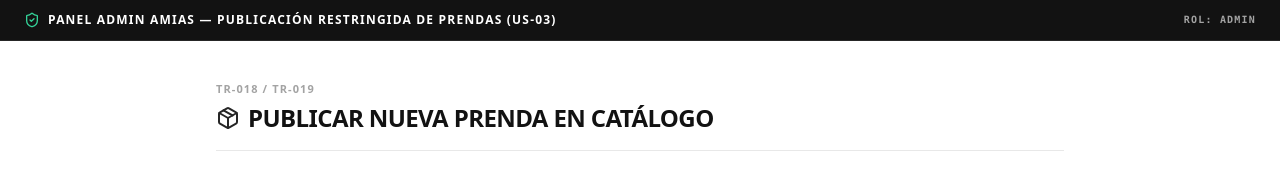
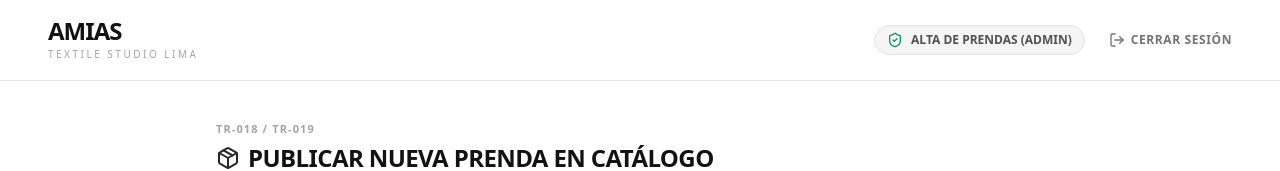
Before and after one commit to LeonidCJ/AMIAS, a Next.js app in the folder frontend/: page /admin/products/new in a window 1280 px wide. Shown: the top 171 px of the page. Built offline with nearby package versions, Linux system fonts and the light colour scheme; no server answers.

Commit message:
feat: add exact prototype Cerrar Sesion logout button in admin headers

```diff
--- a/frontend/app/admin/production/page.tsx
+++ b/frontend/app/admin/production/page.tsx
@@ -1,6 +1,7 @@
 'use client';
 
 import React, { useEffect, useState } from 'react';
+import { useRouter } from 'next/navigation';
 import {
   Scissors,
   Download,
@@ -11,6 +12,7 @@ import {
   ArrowRight,
   ShieldCheck,
   Sparkles,
+  LogOut,
 } from 'lucide-react';
 import { formatCurrencyPEN } from '../../../lib/utils/format-currency';
 
@@ -36,6 +38,7 @@ interface PriorityQueueItem {
 }
 
 export default function AdminProductionPage() {
+  const router = useRouter();
   const [queue, setQueue] = useState<PriorityQueueItem[]>([]);
   const [loading, setLoading] = useState(true);
   const [error, setError] = useState<string | null>(null);
@@ -108,6 +111,11 @@ export default function AdminProductionPage() {
     }
   };
 
+  const handleLogoutAdmin = () => {
+    localStorage.removeItem('access_token');
+    router.push('/login');
+  };
+
   const exportSalesDatasetJSON = () => {
     const dataStr = 'data:text/json;charset=utf-8,' + encodeURIComponent(JSON.stringify(queue, null, 2));
     const downloadAnchor = document.createElement('a');
@@ -126,17 +134,28 @@ export default function AdminProductionPage() {
         <span>CONSOLA OPERATIVA TALLER AMIAS • ORDENAMIENTO POR URGENCIA DE SHOW</span>
       </div>
 
-      {/* Header Superior */}
+      {/* Header Superior matching login_admin_predictivo.html */}
       <header className="border-b border-[#e8e8e8] bg-white sticky top-0 z-40">
         <div className="max-w-7xl mx-auto px-6 lg:px-12 h-20 flex items-center justify-between">
-          <div>
+          <button onClick={() => router.push('/catalog')} className="text-left cursor-pointer">
             <span className="text-2xl font-extrabold tracking-[-0.04em] uppercase block leading-none">AMIAS</span>
             <span className="text-[10px] tracking-[0.25em] text-neutral-400 uppercase font-sans mt-1 block">Textile Studio Lima</span>
-          </div>
+          </button>
 
-          <div className="text-xs uppercase font-semibold text-neutral-600 flex items-center gap-2 px-3 py-1.5 bg-neutral-100 border border-neutral-200 rounded-full">
-            <ShieldCheck className="w-4 h-4 text-emerald-600" />
-            <span>Módulo 3: Producción & Dataset</span>
+          <div className="flex items-center gap-6">
+            <div className="hidden sm:flex items-center gap-2 px-3 py-1.5 bg-neutral-100 border border-neutral-200 rounded-full text-xs font-semibold text-neutral-600 uppercase">
+              <ShieldCheck className="w-4 h-4 text-emerald-600" />
+              <span>Panel Operativo Taller</span>
+            </div>
+
+            {/* Logout Button matching login_admin_predictivo.html */}
+            <button
+              onClick={handleLogoutAdmin}
+              className="text-xs uppercase tracking-wider font-bold text-neutral-500 hover:text-red-600 transition flex items-center gap-1.5 cursor-pointer"
+            >
+              <LogOut className="w-4 h-4" />
+              <span>Cerrar Sesión</span>
+            </button>
           </div>
         </div>
       </header>
--- a/frontend/app/admin/products/new/page.tsx
+++ b/frontend/app/admin/products/new/page.tsx
@@ -1,6 +1,7 @@
 'use client';
 
 import React, { useEffect, useState } from 'react';
+import { useRouter } from 'next/navigation';
 import { useForm } from 'react-hook-form';
 import { zodResolver } from '@hookform/resolvers/zod';
 import { z } from 'zod';
@@ -15,6 +16,7 @@ import {
   CheckSquare,
   Square,
   ArrowRight,
+  LogOut,
 } from 'lucide-react';
 
 interface ConcertEvent {
@@ -53,6 +55,7 @@ const productSchema = z.object({
 type ProductFormData = z.infer<typeof productSchema>;
 
 export default function NewProductAdminPage() {
+  const router = useRouter();
   const [events, setEvents] = useState<ConcertEvent[]>([]);
   const [cuts, setCuts] = useState<TextileCut[]>([]);
   const [sizes, setSizes] = useState<TextileSize[]>([]);
@@ -125,6 +128,11 @@ export default function NewProductAdminPage() {
     setValue('sizeIds', updated, { shouldValidate: true });
   };
 
+  const handleLogoutAdmin = () => {
+    localStorage.removeItem('access_token');
+    router.push('/login');
+  };
+
   const onSubmit = async (data: ProductFormData) => {
     setServerFeedback(null);
 
@@ -169,13 +177,30 @@ export default function NewProductAdminPage() {
   return (
     <div className="min-h-screen bg-white text-[#121212] font-sans selection:bg-neutral-900 selection:text-white">
       {/* Top Admin Header */}
-      <div className="bg-[#121212] text-white text-xs uppercase tracking-widest py-3 px-6 flex items-center justify-between font-semibold border-b border-neutral-800">
-        <div className="flex items-center gap-2">
-          <ShieldCheck className="w-4 h-4 text-emerald-400" />
-          <span>PANEL ADMIN AMIAS — Publicación Restringida de Prendas (US-03)</span>
+      <header className="border-b border-[#e8e8e8] bg-white sticky top-0 z-40">
+        <div className="max-w-7xl mx-auto px-6 lg:px-12 h-20 flex items-center justify-between">
+          <button onClick={() => router.push('/catalog')} className="text-left cursor-pointer">
+            <span className="text-2xl font-extrabold tracking-[-0.04em] uppercase block leading-none">AMIAS</span>
+            <span className="text-[10px] tracking-[0.25em] text-neutral-400 uppercase font-sans mt-1 block">Textile Studio Lima</span>
+          </button>
+
+          <div className="flex items-center gap-6">
+            <div className="hidden sm:flex items-center gap-2 px-3 py-1.5 bg-neutral-100 border border-neutral-200 rounded-full text-xs font-semibold text-neutral-600 uppercase">
+              <ShieldCheck className="w-4 h-4 text-emerald-600" />
+              <span>Alta de Prendas (ADMIN)</span>
+            </div>
+
+            {/* Logout Button matching login_admin_predictivo.html */}
+            <button
+              onClick={handleLogoutAdmin}
+              className="text-xs uppercase tracking-wider font-bold text-neutral-500 hover:text-red-600 transition flex items-center gap-1.5 cursor-pointer"
+            >
+              <LogOut className="w-4 h-4" />
+              <span>Cerrar Sesión</span>
+            </button>
+          </div>
         </div>
-        <span className="text-[10px] text-neutral-400 font-mono">Rol: ADMIN</span>
-      </div>
+      </header>
 
       <main className="max-w-4xl mx-auto px-6 py-10 space-y-8">
         <div className="border-b border-[#e8e8e8] pb-4 flex items-center justify-between">
```
